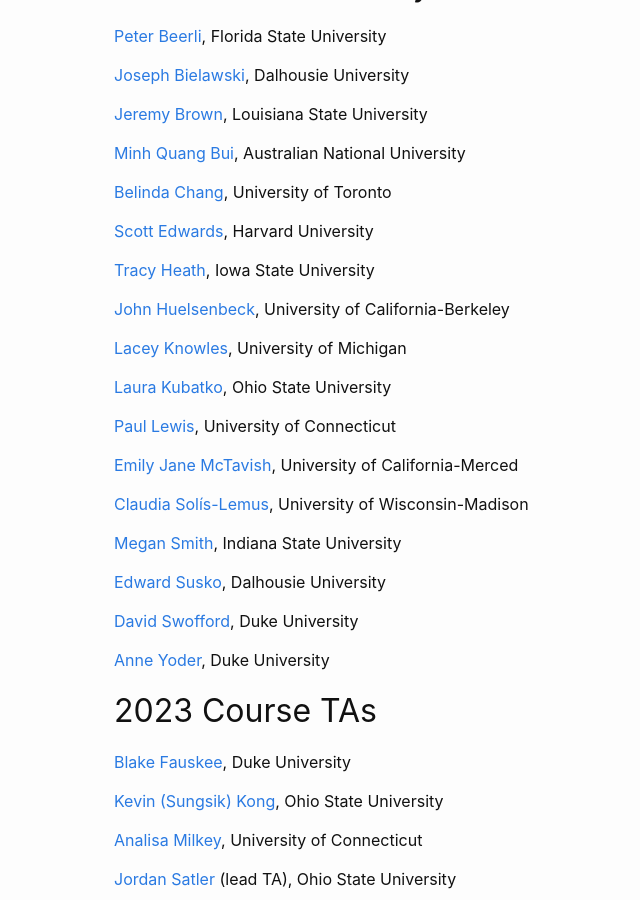
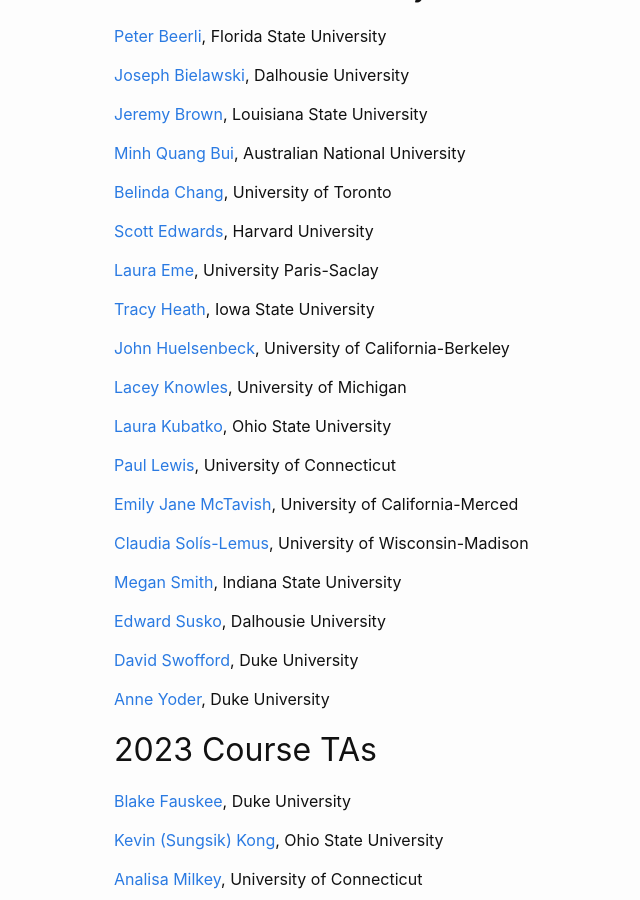
Before and after one commit to molevolworkshop/molevolworkshop.github.io, a Jekyll site: the page built from faculty.md, in a window 1280 px wide and 900 px high, scrolled down 487 px. Shown: the whole window, without its empty margins (156-796 px from the left). Built offline with Jekyll 4.4.1, drawn with Linux system fonts in a browser that asks for light colours.

Commit message:
added Laura Eme to faculty.md

```diff
--- a/faculty.md
+++ b/faculty.md
@@ -17,6 +17,8 @@
 [Belinda Chang](/faculty-chang/), University of Toronto
 
 [Scott Edwards](/faculty-edwards/), Harvard University
+
+[Laura Eme](/faculty-eme/), University Paris-Saclay
 
 {% comment %}
 [Kelley Harris](/faculty-harris/), University of Washington
```
